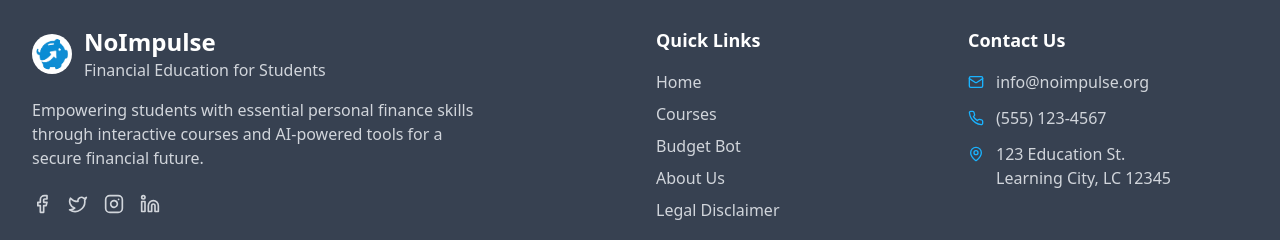
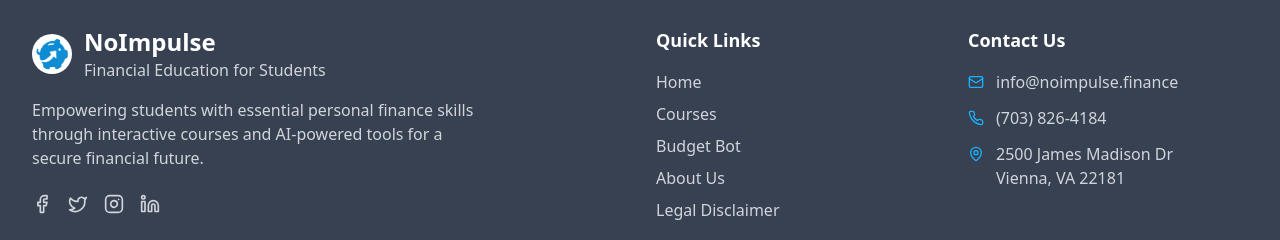
Before and after one commit to Oliversheth/impulse-guardians-website, a React (Vite) app: page / in a window 1280 px wide. Shown: the part 1702-1942 px from the top of the page. Built offline with nearby package versions, Linux system fonts and the light colour scheme.

Commit message:
Update contact information in Footer component for accuracy

```diff
--- a/src/components/Footer.tsx
+++ b/src/components/Footer.tsx
@@ -104,17 +104,17 @@ const Footer = () => {
             <ul className="space-y-3">
               <li className="flex items-center space-x-3">
                 <Mail className="h-4 w-4 text-cerulean-400" />
-                <span className="text-gray-300">info@noimpulse.org</span>
+                <span className="text-gray-300">info@noimpulse.finance</span>
               </li>
               <li className="flex items-center space-x-3">
                 <Phone className="h-4 w-4 text-cerulean-400" />
-                <span className="text-gray-300">(555) 123-4567</span>
+                <span className="text-gray-300">(703) 826-4184</span>
               </li>
               <li className="flex items-start space-x-3">
                 <MapPin className="h-4 w-4 text-cerulean-400 mt-1" />
                 <span className="text-gray-300">
-                  123 Education St.<br />
-                  Learning City, LC 12345
+                2500 James Madison Dr<br />
+                  Vienna, VA 22181
                 </span>
               </li>
             </ul>
```
